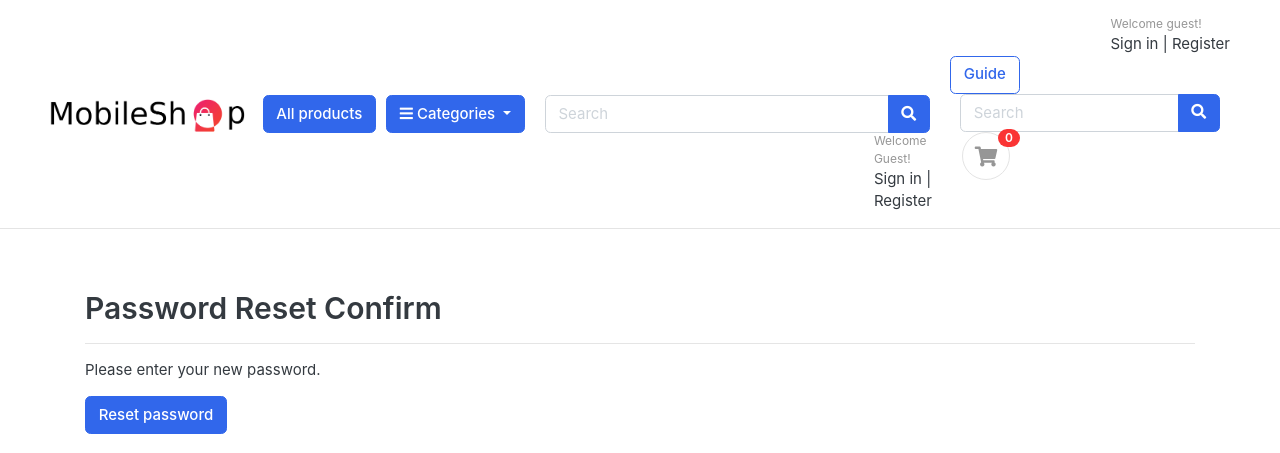
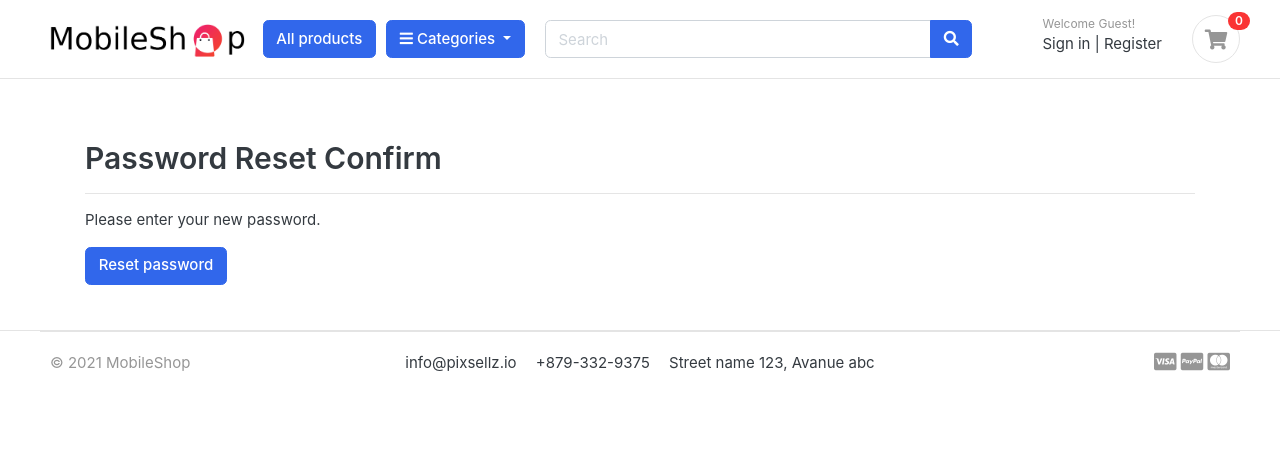
Before and after one commit to kdeveloper-s/MobileShop, a Django app: page /reset/1/1/ in a window 1280 px wide. Shown: the top 453 px of the page. Run offline with Django 3.2, Linux system fonts and the light colour scheme; data that the repository does not hold is empty; some libraries are stand-ins or nearby versions; some web fonts are replaced.

Commit message:
Fix nav bar

```diff
--- a/mobile_shop/templates/navbar.html
+++ b/mobile_shop/templates/navbar.html
@@ -20,31 +20,8 @@
 							<a class="dropdown-item" href="{{ category.get_url }}">{{ category.name }}</a>
 							{% endfor %}
 						</div>
-		</div>  <!-- category-wrap.// -->
-	</div> <!-- col.// -->
-	<div class="col-lg  col-md-6 col-sm-12 col">
-		<form action="{% url 'search' %}" class="search" method='GET'>
-			<div class="input-group w-100">
-			    <input type="text" class="form-control" style="width:60%;" placeholder="Search" name="keyword" required="required">
-			    <div class="input-group-append">
-			      <button class="btn btn-primary" type="submit">
-			        <i class="fa fa-search"></i>
-			      </button>
-			    </div>
-		    </div>
-		</form> <!-- search-wrap .end// -->
-	</div> <!-- col.// -->
-	<div class="col-lg-3 col-sm-6 col-8 order-2 order-lg-3">
-				<div class="d-flex justify-content-end mb-3 mb-lg-0">
-					<div class="widget-header">
-						<small class="title text-muted">Welcome guest!</small>
-						<div>
-							<a href="./signin.html">Sign in</a> <span class="dark-transp"> | </span>
-							<a href="./register.html"> Register</a>
-						</div>
 					</div> <!-- category-wrap.// -->
 				</div> <!-- col.// -->
-				<a href="{% url 'guide' %}" class="btn btn-outline-primary">Guide</a>
 				<div class="col-lg  col-md-6 col-sm-12 col">
 					<form action="{% url 'search' %}" class="search" method='GET'>
 						<div class="input-group w-100">
@@ -58,8 +35,7 @@
 						</div>
 					</form> <!-- search-wrap .end// -->
 				</div> <!-- col.// -->
-				<div class="col-lg-3 col-sm-6 col-8 order-2 order-lg-3">
-					<div class="d-flex justify-content-end mb-3 mb-lg-0">
+						<div class="d-flex justify-content-end mb-3 mb-lg-0" style="margin-left: 4rem;">
 							<div class="widget-header">
 								{% if user.is_authenticated %}
 								<small class="title text-muted">Welcome {{ user.get_username|title }} </small>
@@ -77,7 +53,8 @@
 								</div>
 							</div>
 							<a href="{% url 'cart' %}" class="widget-header pl-3 ml-3">
-							<div class="icon icon-sm rounded-circle border"><i class="fa fa-shopping-cart"></i></div>
+								<div class="icon icon-sm rounded-circle border"><i class="fa fa-shopping-cart"></i>
+								</div>
 								<span class="badge badge-pill badge-danger notify">{{ cart_count }}</span>
 							</a>
 						</div> <!-- widgets-wrap.// -->
```
Lines whose indentation alone changed are shown as unchanged.
